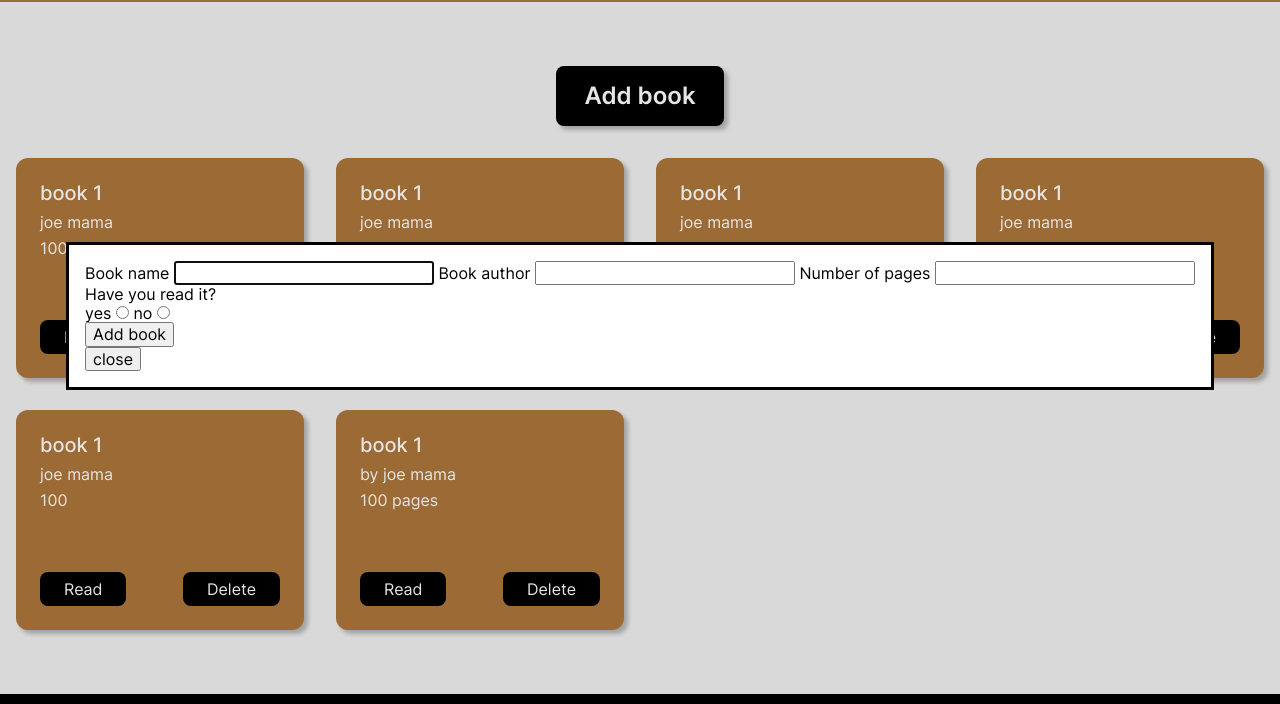
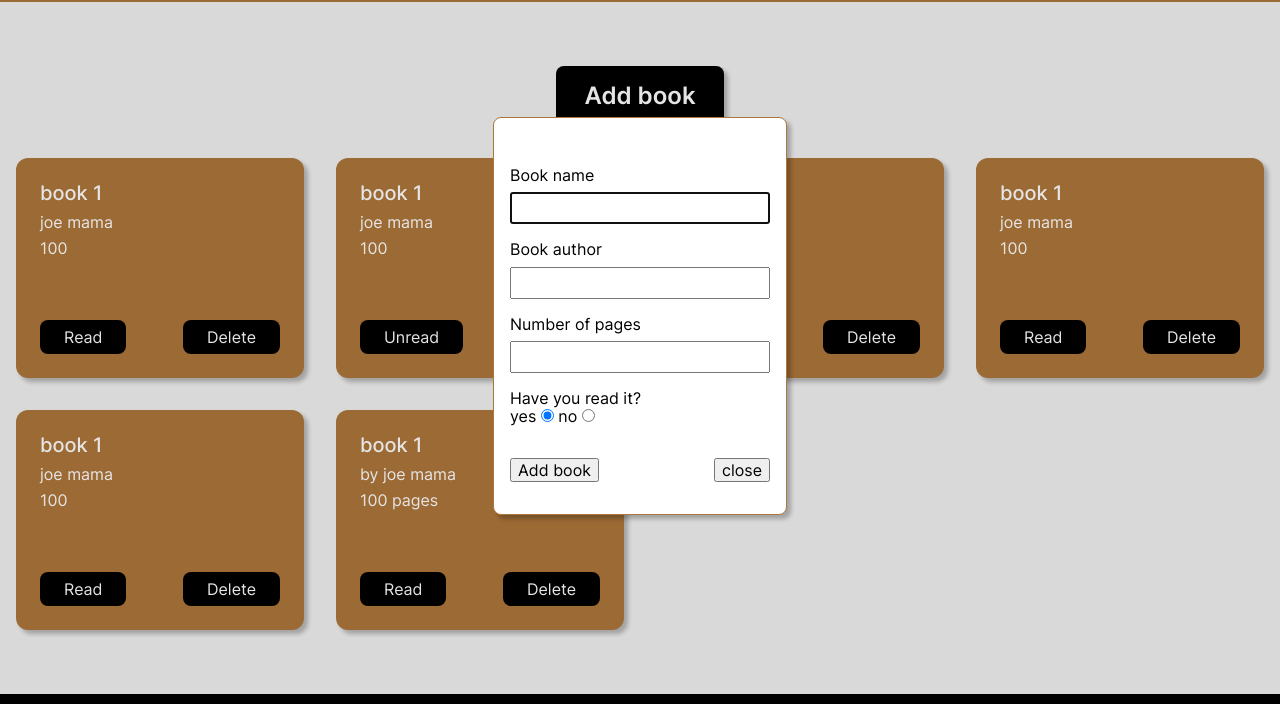
Before and after one commit to ComplexeExquis/odin-library, a plain HTML site: page index.html in a window 1280 px wide. Both pictures are taken after a click on the button "Add book". Shown: the part 84-788 px from the top of the page. Drawn offline with Linux system fonts and the light colour scheme.

Commit message:
dialog on the way

```diff
--- a/index.html
+++ b/index.html
@@ -16,28 +16,31 @@
         <section class="content">
             <button id="add-book-btn" class="add-book-btn">Add book</button>
             <dialog>
-                <form action="">
+                <form action="#" class="input-container">
                     <label for="book-name-input">Book name</label>
-                    <input type="text" name="book-name-input" id="book-name-input">
+                    <input type="text" name="book-name-input" id="book-name-input" class="text-input" required>
 
                     <label for="book-author-input">Book author</label>
-                    <input type="text" name="book-author-input" id="book-author-input">
+                    <input type="text" name="book-author-input" id="book-author-input" class="text-input" required>
 
                     <label for="book-pages-input">Number of pages</label>
-                    <input type="number" name="book-pages-input" id="book-pages-input">
+                    <input type="number" name="book-pages-input" id="book-pages-input" min="1" class="text-input" required>
 
                     <div>
                         <p>Have you read it?</p>
                         <label for="read">yes</label>
-                        <input type="radio" name="read-or-not-input" id="read" value="read">
+                        <input type="radio" name="read-or-not-input" id="read" value="read" checked="checked" class="radio-input">
                         <label for="unread">no</label>
-                        <input type="radio" name="read-or-not-input" id="unread" value="unread">
+                        <input type="radio" name="read-or-not-input" id="unread" value="unread" class="radio-input">
                     </div>
 
-                    <button id="submit-add-book-btn" type="submit">Add book</button>
+                    <div class="form-btn-container">
+                        <button id="submit-add-book-btn">Add book</button>
+                        <button id="close-add-book-btn">close</button>
+                    </div>
                 </form>
 
-                <button id="close-add-book-btn">close</button>
+
             </dialog>
 
 
--- a/style.css
+++ b/style.css
@@ -20,7 +20,6 @@
 h6,
 p {
     margin: 0;
-
 }
 
 body {
@@ -30,7 +29,7 @@
 
 .outer-container {
     display: grid;
-    grid-template-rows: 1fr 8fr 1fr;
+    grid-template-rows: 1fr 16fr 1fr;
     min-height: 100vh;
 }
 
@@ -44,7 +43,6 @@
     font-family: "inter-medium";
     font-size: 2rem;
     color: white;
-
 }
 
 .content {
@@ -73,6 +71,29 @@
 .add-book-btn:hover {
     cursor: pointer;
     transform: scale(1.2);
+}
+dialog {
+    border-radius: 8px;
+    border: 1px solid #AE763B;
+    box-shadow: 4px 4px 4px rgba(0, 0, 0, 0.25);
+    padding: 32px 16px;
+}
+form {
+    display: flex;
+    flex-direction: column;
+}
+.text-input {
+    height: 2rem;
+    margin-top: 8px;
+}
+form > label,
+form > div > p {
+    margin-top: 16px;
+}
+.form-btn-container {
+    margin-top: 32px;
+    display: flex;
+    justify-content: space-between;
 }
 .content-grid {
     align-self: stretch;
@@ -137,7 +158,8 @@
     transform: scale(1.2);
 }
 
-/* media queries for desktop layout (mobile first design) */
-@media screen {
-
-}
+@media only screen and (min-width: 640px) {
+    .outer-container {
+        grid-template-rows: 1fr 8fr 1fr;
+    }
+  }
```
